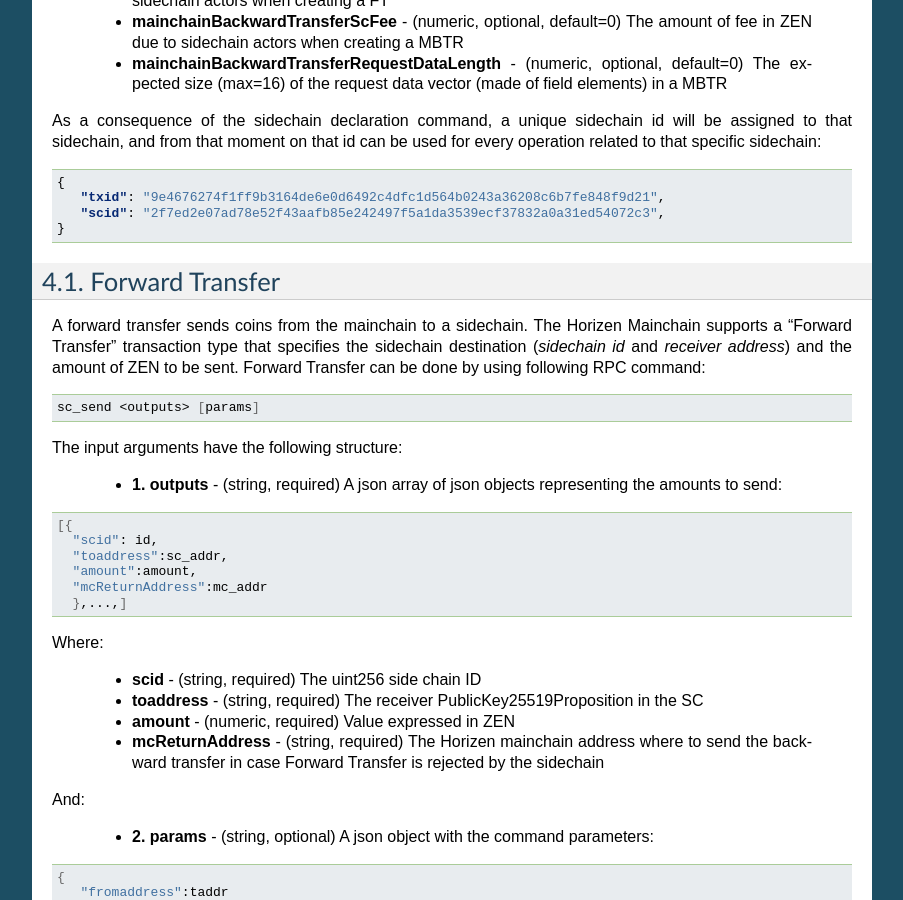
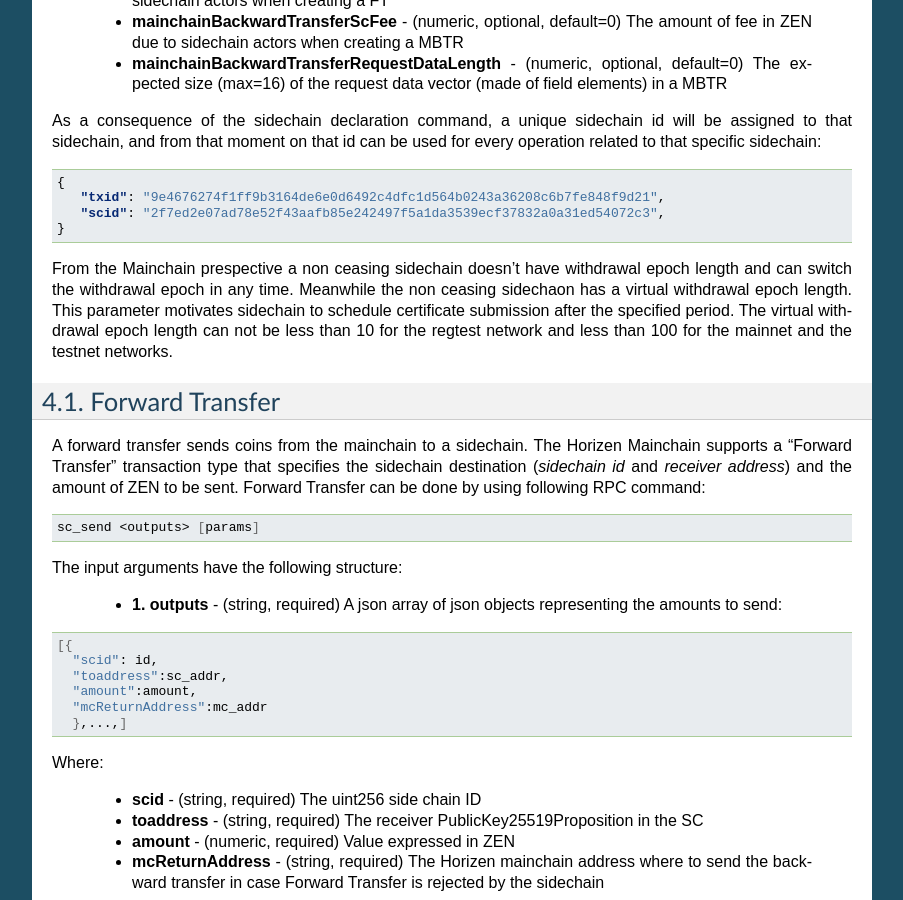
Before and after one commit to HorizenOfficial/developer-horizen-global, a Sphinx documentation site: the page built from docs/introduction/Cross-chain-transfer-protocol.rst, in a window 1280 px wide and 900 px high, scrolled down 1561 px. Shown: the whole window, without its empty margins (198-1101 px from the left). Built offline with Sphinx 7.4.7, drawn with Linux system fonts in a browser that asks for light colours.

Commit message:
Added description of the minimal limits of virtual withdrawal epoch length.

```diff
--- a/docs/introduction/Cross-chain-transfer-protocol.rst
+++ b/docs/introduction/Cross-chain-transfer-protocol.rst
@@ -72,6 +72,7 @@
       "scid": "2f7ed2e07ad78e52f43aafb85e242497f5a1da3539ecf37832a0a31ed54072c3",
    }
 
+From the Mainchain prespective a non ceasing sidechain doesn't have withdrawal epoch length and can switch the withdrawal epoch in any time. Meanwhile the non ceasing sidechaon has a virtual withdrawal epoch length. This parameter motivates sidechain to schedule certificate submission after the specified period. The virtual withdrawal epoch length can not be less than 10 for the regtest network and less than 100 for the mainnet and the testnet networks.
 
 Forward Transfer
 ================
```
